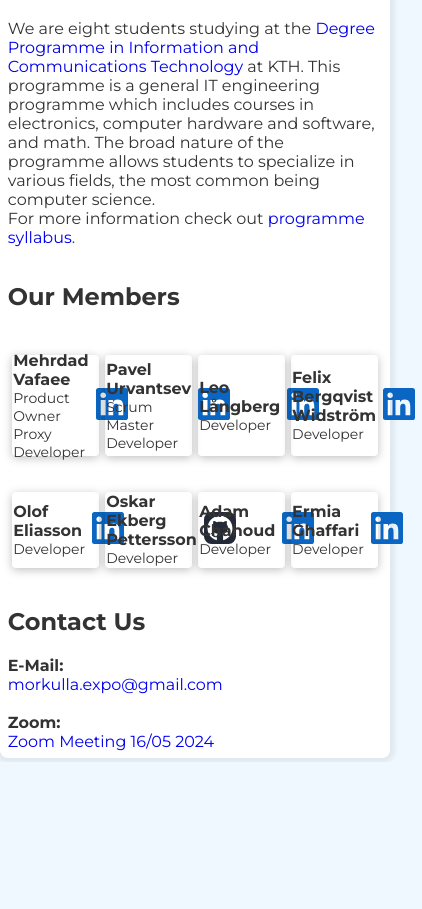
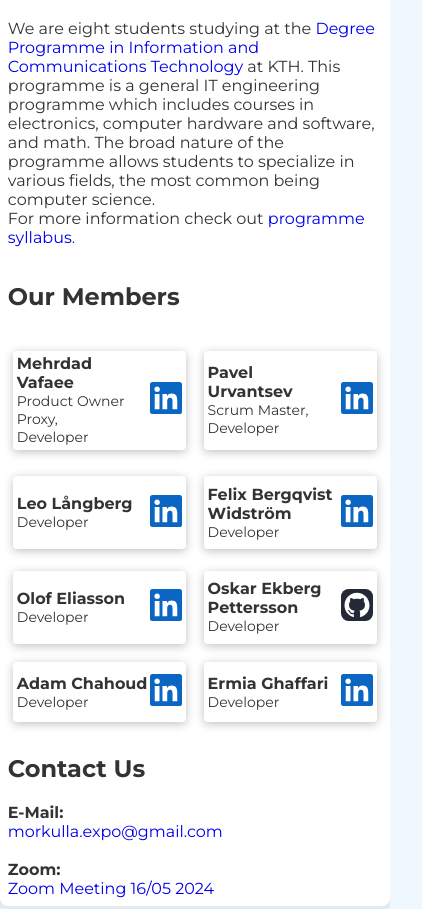
Before and after one commit to OskarEkbergPettersson/Morkulla, a plain HTML site: page index.html in a window 390 px wide. Shown: the part 1352-2261 px from the top of the page, 422 px wide, since content can reach past the window. Before the commit the page ends 2114 px from the top, so only its background shows below. Drawn offline with Linux system fonts and the light colour scheme.

Commit message:
MOBILE FRIENDLIEST

```diff
--- a/index.html
+++ b/index.html
@@ -94,7 +94,7 @@
 						<div>
 							<p>
 								<b>Mehrdad Vafaee </b><br>
-								Product Owner Proxy <br>
+								Product Owner Proxy, <br>
 								Developer
 							</p>
 							<div style="flex: auto"></div>
@@ -108,7 +108,7 @@
 						<div>
 							<p>
 								<b>Pavel Urvantsev</b><br>
-								Scrum Master<br>
+								Scrum Master,<br>
 								Developer
 							</p>
 							<div style="flex: auto"></div>
--- a/style.css
+++ b/style.css
@@ -24,24 +24,6 @@ a{
     padding: 1%;
     background-color: white;
     box-shadow: 0px 0px 5px 5px #00000010;
-}
-
-@media only screen and (max-width: 786px) {
-    .container{
-        width: 96%;
-        padding: 2%;
-    }
-    .slideContainer{
-        width: 80% !important;
-        height: 600px !important;
-    }
-    img{
-        display: none;
-    }
-    .portraitContainer{
-        grid-template-columns: 24% 24%;
-        grid-template-rows: auto auto;
-    }
 }
 
 .headerStyle{
@@ -111,10 +93,10 @@ a{
 }
 
 .portraitContainer > div{
-    width: 96%;
+    width: 94%;
     height: 70%;
     margin: 1%;
-    padding: 1%;
+    padding: 2%;
     border-radius: 4px;
     box-shadow: 0px 2px 10px #00000040;
     display:flex;
@@ -135,7 +117,6 @@ a{
 .portraitLink{
     justify-content: right;
     width: auto;
-    padding: 7px;
 }
 .gradient{
     background: -webkit-linear-gradient(45deg, #52f022, #65386b);
@@ -185,3 +166,21 @@ h1{
     font-size: 48px;
 }
 h2{}
+
+@media only screen and (max-width: 786px) {
+    .container{
+        width: 96%;
+        padding: 2%;
+    }
+    .slideContainer{
+        width: 80% !important;
+        height: 600px !important;
+    }
+    img{
+        display: none;
+    }
+    .portraitContainer{
+        grid-template-columns: 48% 48%;
+        grid-template-rows: auto auto auto auto;
+    }
+}
```
